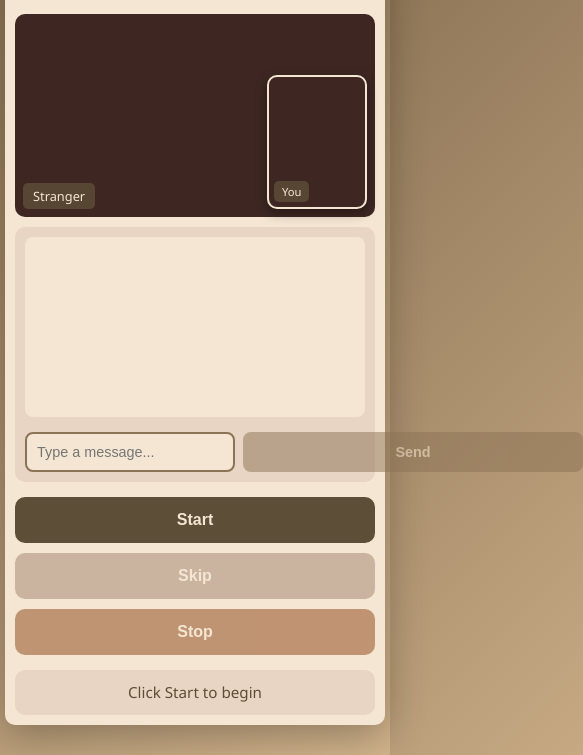
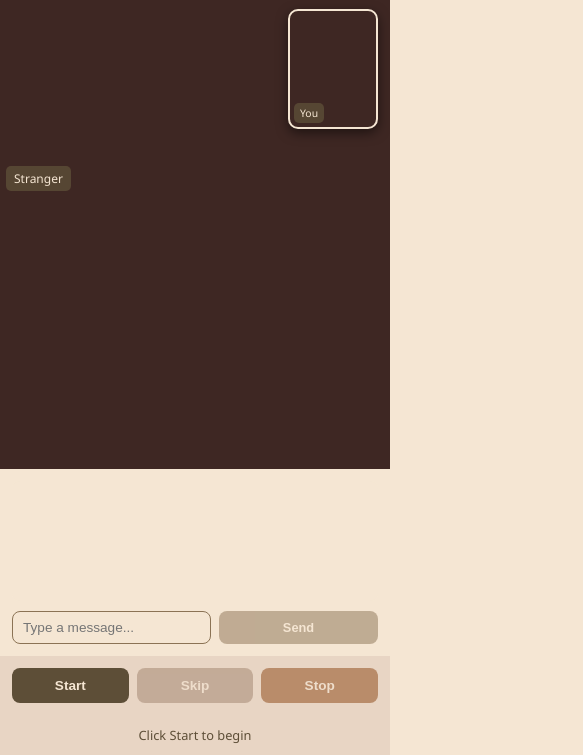
Before and after one commit to imaryannn/zyromeet, a website: page public/index.html in a window 390 px wide. Shown: the part 89-844 px from the top of the page, 583 px wide, since content can reach past the window. Drawn offline with nearby package versions, Linux system fonts and the light colour scheme; no server answers.

Commit message:
improved responsive styles

```diff
--- a/public/style.css
+++ b/public/style.css
@@ -236,87 +236,116 @@ button:disabled {
 
   .chat-box {
     min-height: 300px;
-    max-height: 400px;
+    max-height: 350px;
   }
 }
 
 @media (max-width: 768px) {
   body {
-    padding: 10px;
+    padding: 0;
+    background: #F5E6D3;
   }
 
   .container {
+    padding: 0;
+    border-radius: 0;
+    box-shadow: none;
+    min-height: 100vh;
+    display: flex;
+    flex-direction: column;
+  }
+
+  header {
     padding: 15px;
-    border-radius: 10px;
+    margin-bottom: 0;
+    background: linear-gradient(135deg, #8B7355 0%, #D2B48C 100%);
   }
 
   header h1 {
-    font-size: 2em;
+    font-size: 1.8em;
+    color: #F5E6D3;
+    margin-bottom: 5px;
   }
 
   header p {
-    font-size: 1em;
+    font-size: 0.9em;
+    color: #F5E6D3;
   }
 
   .main-content {
-    gap: 15px;
-    margin-bottom: 15px;
+    flex: 1;
+    display: flex;
+    flex-direction: column;
+    gap: 0;
+    margin-bottom: 0;
   }
 
   .video-section {
     position: relative;
     display: block;
-    gap: 0;
+    flex: 1;
+    min-height: 50vh;
+    background: #3E2723;
   }
 
   .video-container {
-    aspect-ratio: 16/9;
+    border-radius: 0;
   }
 
   .video-container:first-child {
     width: 100%;
+    height: 100%;
+    aspect-ratio: unset;
+  }
+
+  .video-container:first-child video {
+    object-fit: contain;
   }
 
   .video-container:last-child {
     position: absolute;
-    bottom: 10px;
-    right: 10px;
-    width: 120px;
-    height: auto;
-    aspect-ratio: 3/4;
-    border: 3px solid #F5E6D3;
-    box-shadow: 0 4px 12px rgba(0, 0, 0, 0.4);
+    top: 15px;
+    right: 15px;
+    width: 100px;
+    height: 140px;
+    aspect-ratio: unset;
+    border: 2px solid #F5E6D3;
+    box-shadow: 0 4px 12px rgba(0, 0, 0, 0.5);
     z-index: 10;
+    border-radius: 10px;
   }
 
   .video-label {
-    font-size: 0.8em;
-    padding: 4px 10px;
-    bottom: 8px;
-    left: 8px;
+    font-size: 0.75em;
+    padding: 4px 8px;
+    bottom: 6px;
+    left: 6px;
   }
 
   .video-container:last-child .video-label {
-    font-size: 0.7em;
-    padding: 3px 8px;
-    bottom: 5px;
-    left: 5px;
+    font-size: 0.65em;
+    padding: 3px 6px;
+    bottom: 4px;
+    left: 4px;
   }
 
   .chat-section {
-    padding: 10px;
+    padding: 12px;
+    border-radius: 0;
+    background: #F5E6D3;
   }
 
   .chat-box {
-    min-height: 200px;
-    max-height: 250px;
-    padding: 8px;
+    min-height: 150px;
+    max-height: 200px;
+    padding: 10px;
+    margin-bottom: 10px;
   }
 
   .message {
-    font-size: 0.9em;
+    font-size: 0.85em;
     padding: 6px 10px;
-    max-width: 85%;
+    max-width: 75%;
   }
 
   .chat-input-container {
@@ -324,84 +353,83 @@ button:disabled {
   }
 
   #messageInput {
-    padding: 10px;
+    padding: 10px 12px;
     font-size: 0.9em;
+    border-width: 1px;
   }
 
   #sendBtn {
-    padding: 10px 20px;
-    font-size: 0.9em;
+    padding: 10px 18px;
+    font-size: 0.85em;
   }
 
   .controls {
-    flex-direction: row;
-    flex-wrap: wrap;
-    gap: 10px;
-    margin-bottom: 15px;
+    padding: 12px;
+    display: flex;
+    gap: 8px;
+    margin-bottom: 0;
+    background: #E8D5C4;
   }
 
   button {
     flex: 1;
-    min-width: calc(50% - 5px);
-    padding: 12px 20px;
-    font-size: 1em;
+    padding: 12px 10px;
+    font-size: 0.9em;
+    border-radius: 8px;
   }
 
   .status {
-    padding: 12px;
-    font-size: 0.95em;
-    min-height: 45px;
+    padding: 10px;
+    font-size: 0.85em;
+    min-height: 40px;
+    border-radius: 0;
+    margin: 0;
   }
 }
 
 @media (max-width: 480px) {
-  body {
-    padding: 5px;
-  }
-
-  .container {
-    padding: 10px;
-  }
-
-  header {
-    margin-bottom: 20px;
-  }
-
   header h1 {
-    font-size: 1.8em;
+    font-size: 1.5em;
   }
 
   header p {
-    font-size: 0.9em;
-  }
-
-  .main-content {
-    gap: 10px;
-  }
-
-  .video-section {
-    gap: 0;
+    font-size: 0.8em;
   }
 
   .video-container:last-child {
-    width: 100px;
-    bottom: 8px;
-    right: 8px;
-    border-width: 2px;
+    width: 90px;
+    height: 120px;
+    top: 12px;
+    right: 12px;
   }
 
   .chat-box {
-    min-height: 180px;
-    max-height: 220px;
+    min-height: 120px;
+    max-height: 160px;
   }
 
-  .controls {
-    flex-direction: column;
+  .message {
+    font-size: 0.8em;
+    padding: 5px 8px;
+  }
+
+  #messageInput {
+    padding: 8px 10px;
+    font-size: 0.85em;
+  }
+
+  #sendBtn {
+    padding: 8px 15px;
+    font-size: 0.8em;
   }
 
   button {
-    width: 100%;
-    min-width: 100%;
-    padding: 14px;
+    padding: 10px 8px;
+    font-size: 0.85em;
+  }
+
+  .status {
+    font-size: 0.8em;
+    padding: 8px;
   }
 }
```
